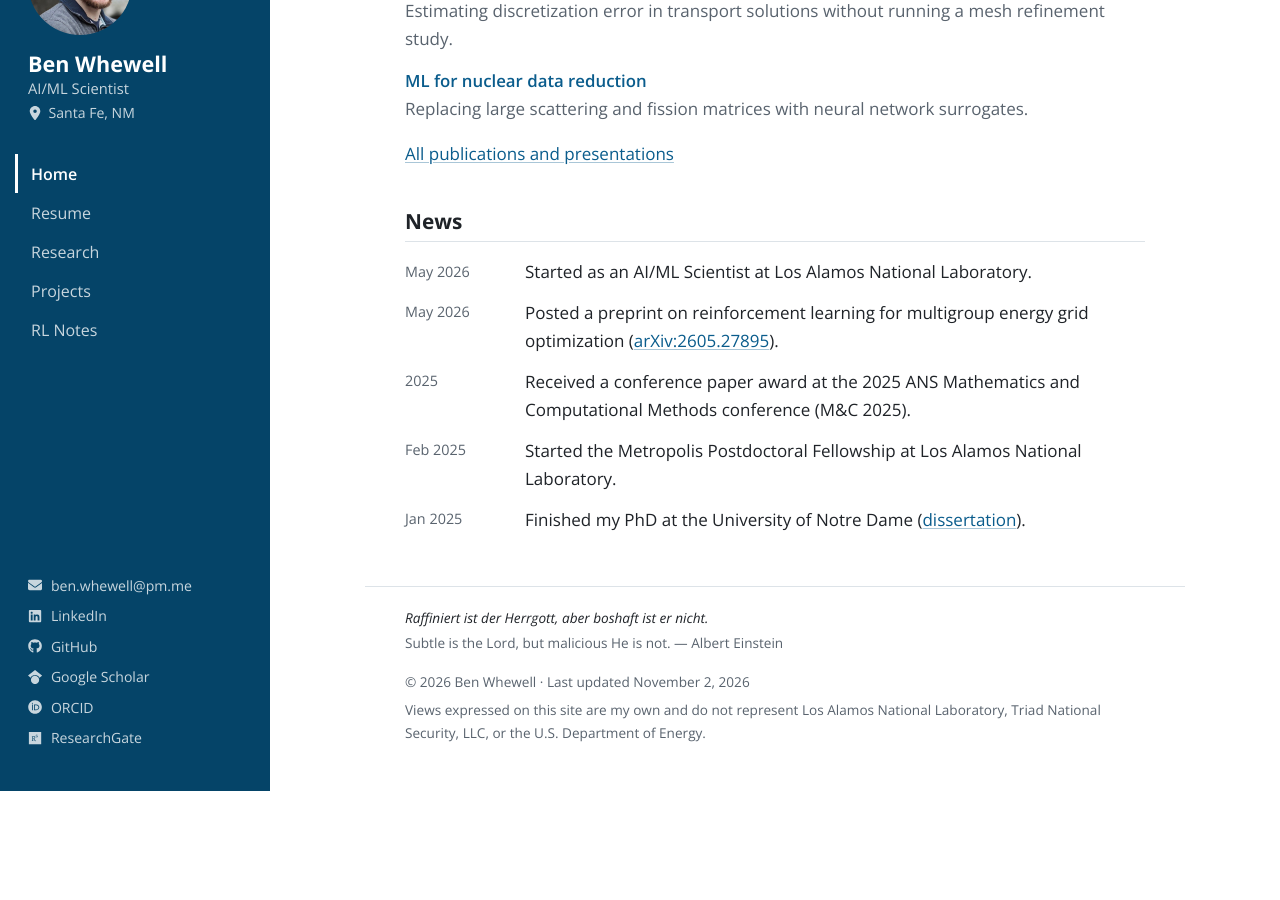
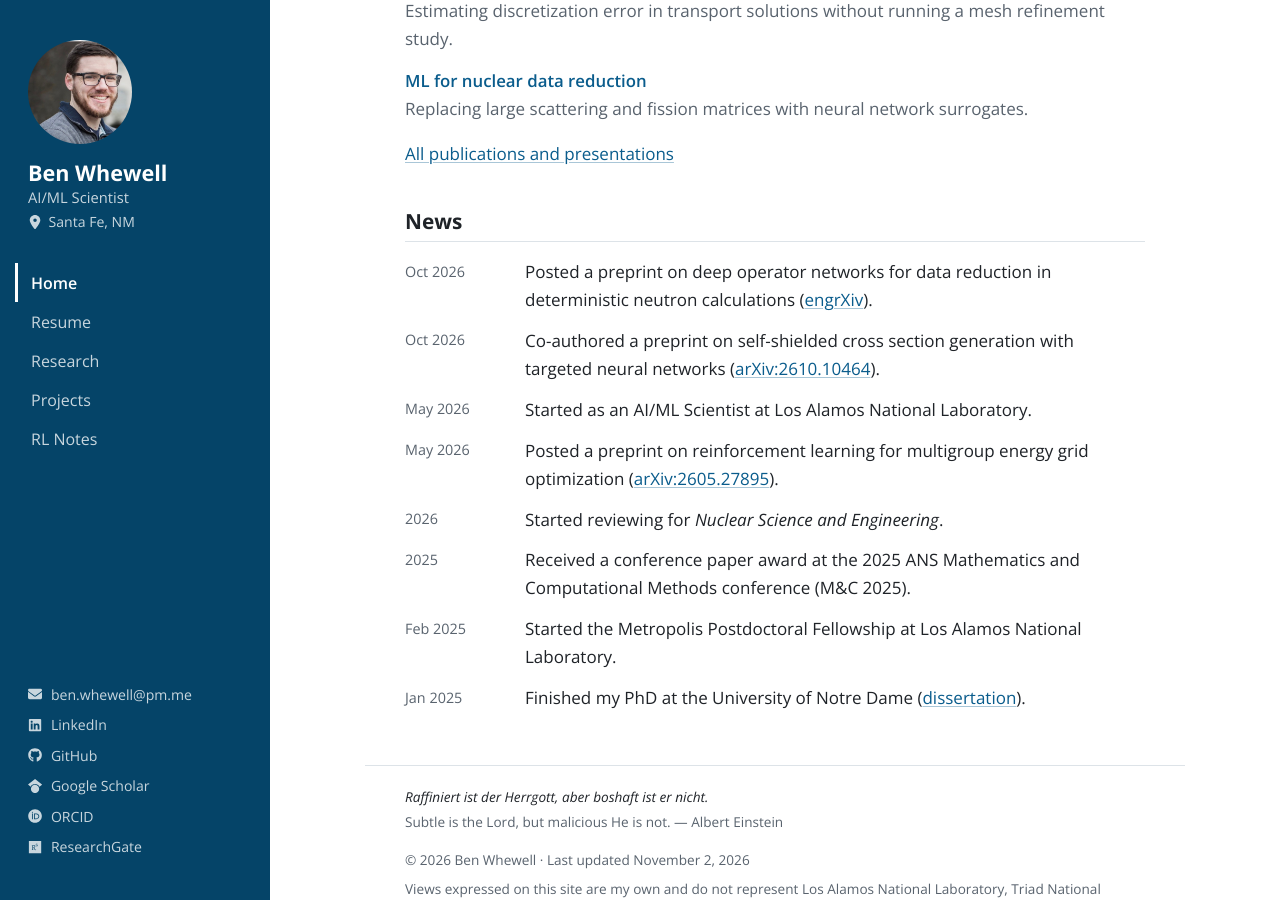
Before and after one commit to bwhewe-13/bwhewe-13.github.io, a Jekyll site: the page built from index.html, in a window 1280 px wide and 900 px high, scrolled down 722 px. Built offline with Jekyll 4.4.1, drawn with Linux system fonts in a browser that asks for light colours; before the commit the page ends 1513 px from its top, so only the background shows below that.

Commit message:
Add news items for the new preprints and the NSE reviewer role.

```diff
--- a/_data/news.yml
+++ b/_data/news.yml
@@ -1,10 +1,20 @@
 # Shown on the home page, newest first. Keep each item to one sentence.
+- date: Oct 2026
+  text: >-
+    Posted a preprint on deep operator networks for data reduction in deterministic neutron
+    calculations (<a href="https://doi.org/10.31224/8581">engrXiv</a>).
+- date: Oct 2026
+  text: >-
+    Co-authored a preprint on self-shielded cross section generation with targeted neural networks
+    (<a href="https://arxiv.org/abs/2610.10464">arXiv:2610.10464</a>).
 - date: May 2026
   text: Started as an AI/ML Scientist at Los Alamos National Laboratory.
 - date: May 2026
   text: >-
     Posted a preprint on reinforcement learning for multigroup energy grid optimization
     (<a href="https://arxiv.org/abs/2605.27895">arXiv:2605.27895</a>).
+- date: 2026
+  text: Started reviewing for <em>Nuclear Science and Engineering</em>.
 - date: 2025
   text: Received a conference paper award at the 2025 ANS Mathematics and Computational Methods conference (M&amp;C 2025).
 - date: Feb 2025
```
